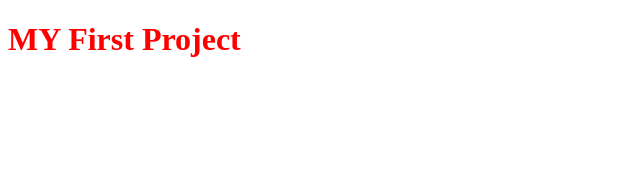
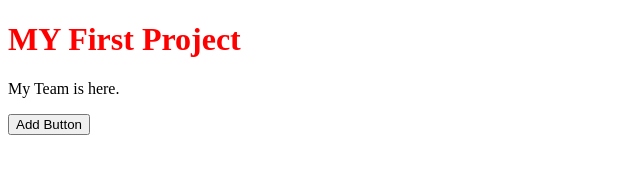
Before and after one commit to RanaAsimAli/My-Proj, a plain HTML site: page index.html in a window 1280 px wide. Shown: the whole page, without its empty margins (0-640 px from the left). Drawn offline with Linux system fonts and the light colour scheme.

Commit message:
add new button

```diff
--- a/index.html
+++ b/index.html
@@ -8,3 +8,6 @@
 </head>
 <body>
     <h1>MY First Project</h1>
+    <p>My Team is here.</p>
+    <button>Add Button</button>
+</body>
```
